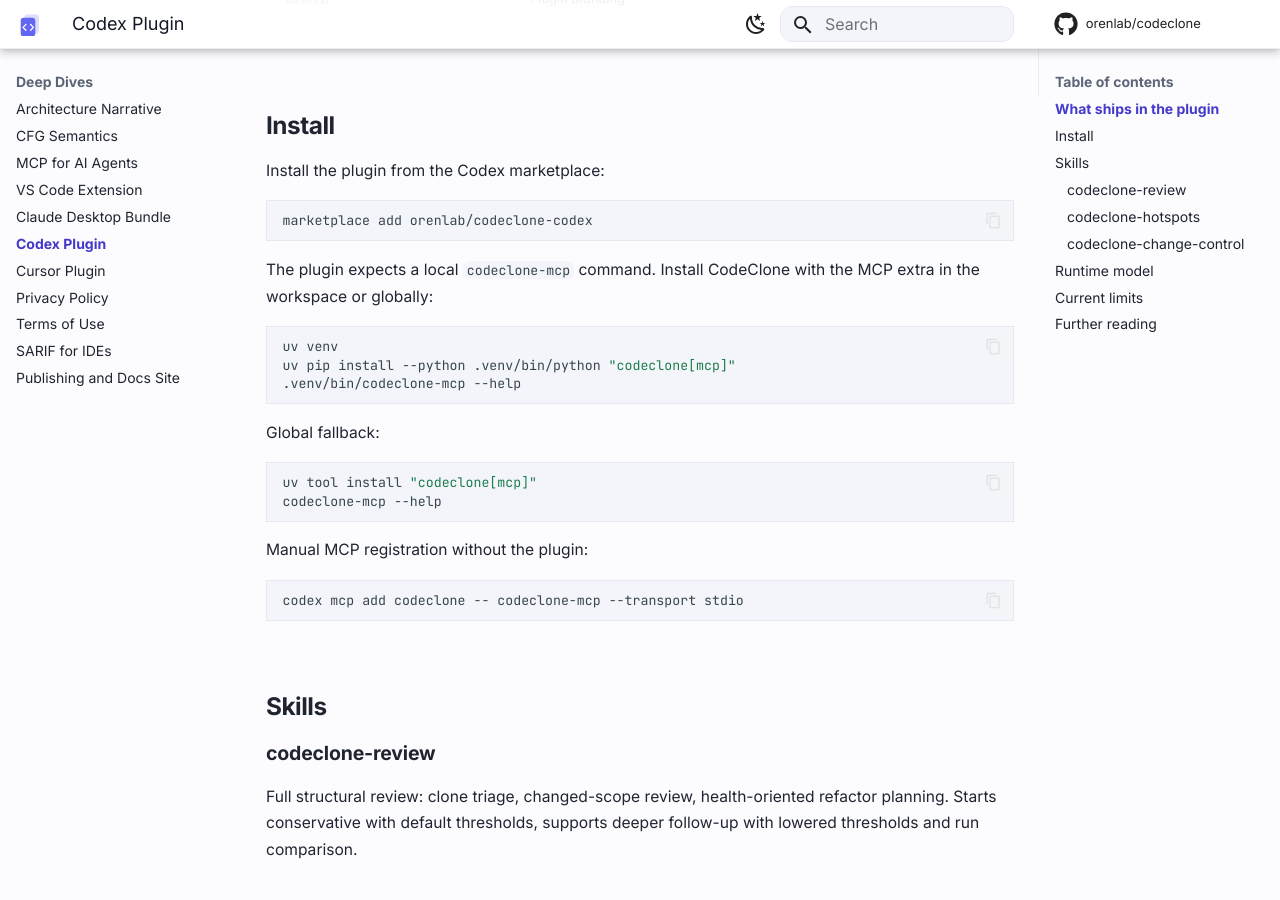
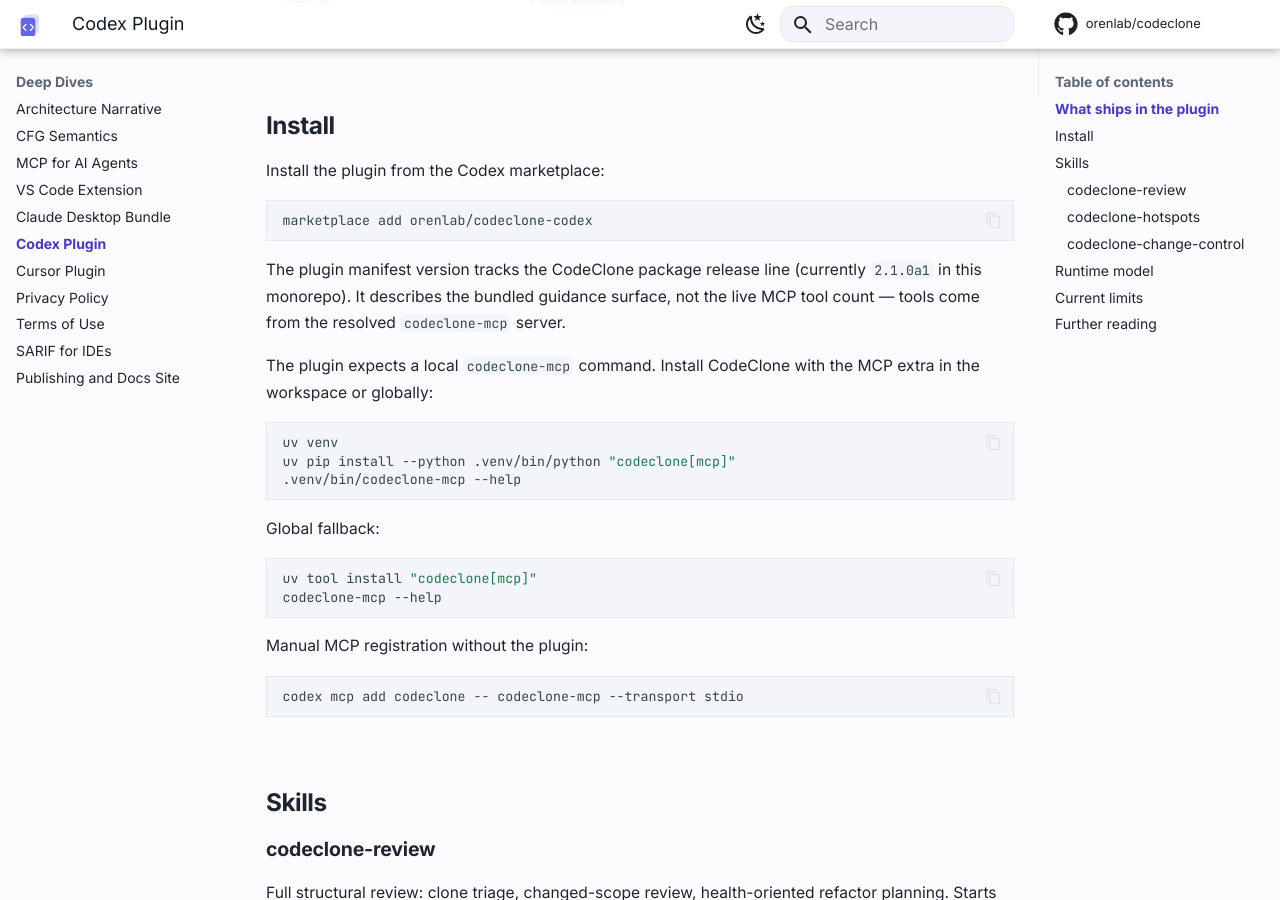
Before and after one commit to orenlab/codeclone, an MkDocs documentation site: the page built from docs/codex-plugin.md, in a window 1280 px wide and 900 px high, scrolled down 753 px. Built offline with MkDocs 1.6.1 and Material for MkDocs 9.7.7, drawn with Linux system fonts in a browser that asks for light colours; comment, search, counter and statistics services are not loaded.

Commit message:
chore(codex): bump plugin manifest version to 2.1.0a1

````diff
--- a/docs/codex-plugin.md
+++ b/docs/codex-plugin.md
@@ -22,6 +22,10 @@
 ```bash
 marketplace add orenlab/codeclone-codex
 ```
+
+The plugin manifest version tracks the CodeClone package release line (currently
+`2.1.0a1` in this monorepo). It describes the bundled guidance surface, not the
+live MCP tool count — tools come from the resolved `codeclone-mcp` server.
 
 The plugin expects a local `codeclone-mcp` command. Install CodeClone with the
 MCP extra in the workspace or globally:
````
Also changed, not shown: docs/book/23-codex-plugin.md (+2 -1 lines), 2 other files.
